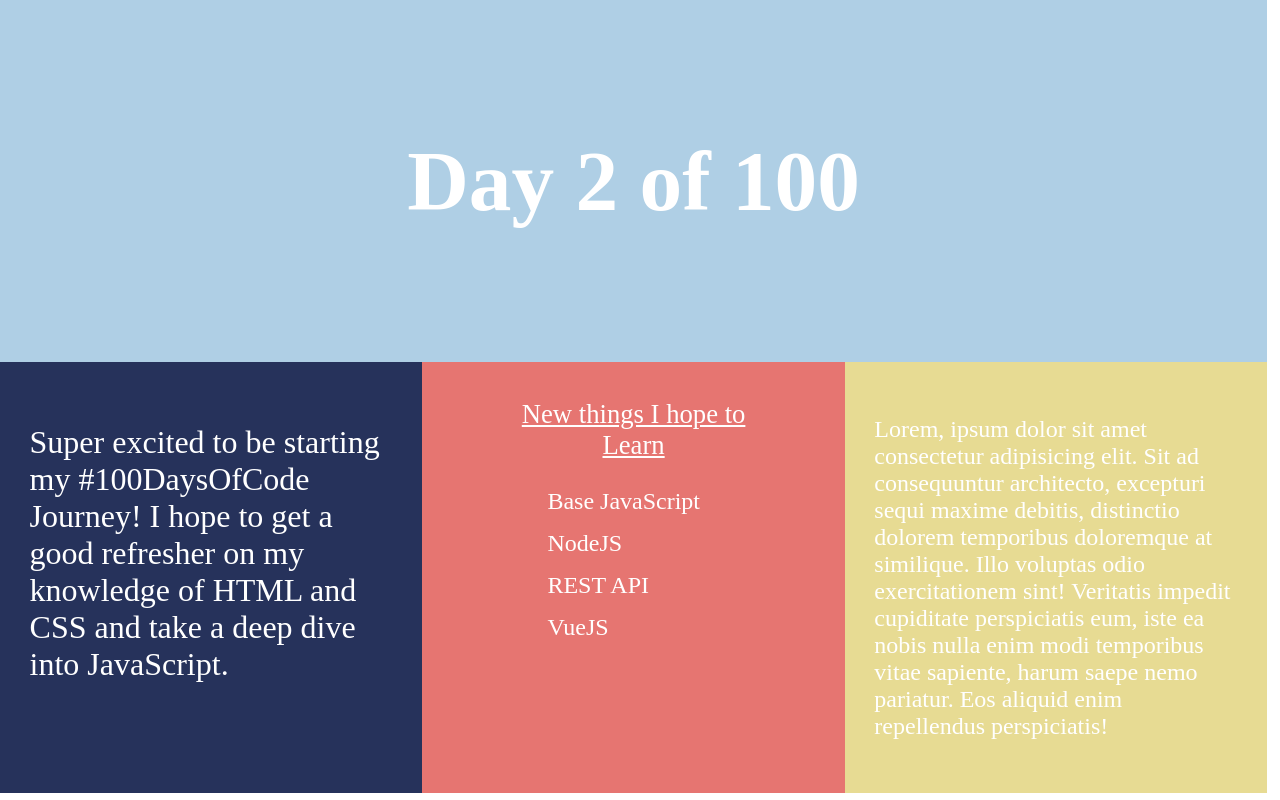
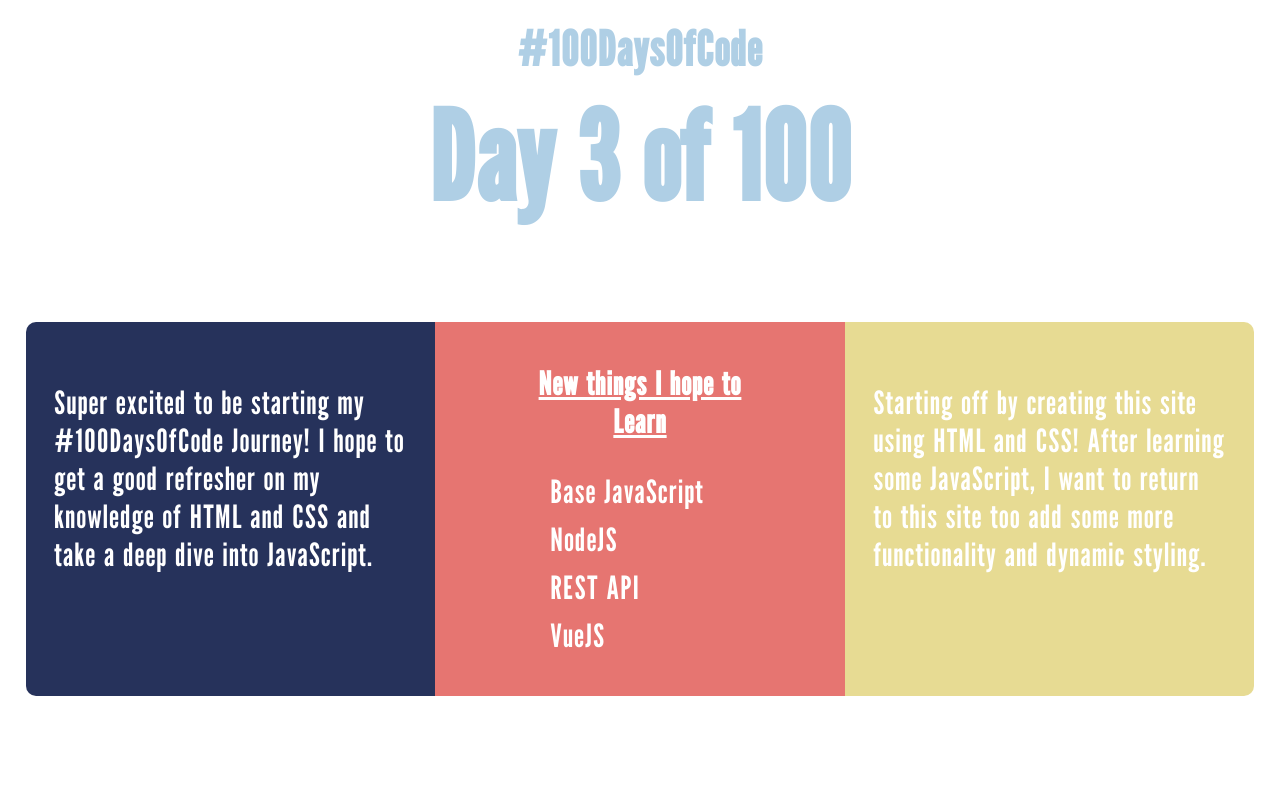
Before and after one commit to m-mcneive/100-days-of-code, a plain HTML site: page Day 1/index.html in a window 1280 px wide. Drawn offline with nearby package versions, Linux system fonts and the light colour scheme.

Commit message:
Added some more styling and font from GoogleFonts

```diff
--- a/Day 1/index.html
+++ b/Day 1/index.html
@@ -3,20 +3,24 @@
   <head>
     <title>100DaysOfCode</title>
     <link rel="stylesheet" type="text/css" href="styles.css" />
+    <link rel="preconnect" href="https://fonts.googleapis.com">
+    <link rel="preconnect" href="https://fonts.gstatic.com" crossorigin>
+    <link href="https://fonts.googleapis.com/css2?family=League+Gothic&display=swap" rel="stylesheet">
   </head>
   <body>
     <div id="grid-container">
       <div id="grid-header">
-        <div class="grid-item">
-          <h1>Day 2 of 100</h1>
+        <div class="grid-item" id="header">
+          <h2>#100DaysOfCode</h2>
+          <h1>Day 3 of 100</h1>
         </div>
       </div>
 
       <div class="grid-item" id="upper">
         <p>
-            Super excited to be starting my #100DaysOfCode Journey! I hope to
-            get a good refresher on my knowledge of HTML and CSS and take a deep
-            dive into JavaScript.
+          Super excited to be starting my #100DaysOfCode Journey! I hope to get
+          a good refresher on my knowledge of HTML and CSS and take a deep dive
+          into JavaScript.
         </p>
       </div>
       <div class="grid-item" id="middle">
@@ -29,8 +33,14 @@
         </ul>
       </div>
       <div class="grid-item" id="lower">
-            <p>Lorem, ipsum dolor sit amet consectetur adipisicing elit. Sit ad consequuntur architecto, excepturi sequi maxime debitis, distinctio dolorem temporibus doloremque at similique. Illo voluptas odio exercitationem sint! Veritatis impedit cupiditate perspiciatis eum, iste ea nobis nulla enim modi temporibus vitae sapiente, harum saepe nemo pariatur. Eos aliquid enim repellendus perspiciatis!</p>
+        <p>
+          Starting off by creating this site using HTML and CSS! After learning
+          some JavaScript, I want to return to this site too add some more
+          functionality and dynamic styling.
+        </p>
       </div>
     </div>
+
+    <div></div>
   </body>
 </html>
--- a/Day 1/styles.css
+++ b/Day 1/styles.css
@@ -1,69 +1,79 @@
 body {
+  color: rgb(175, 207, 229);
   background-color: white;
-  color: white;
   margin: 0;
-  height:500px;
+  height: 500px;
   padding: 0;
-
+  font-family: "League Gothic", sans-serif;
+  letter-spacing: 1pt;
+  word-spacing: 1pt;
 }
 
 #grid-container {
   display: grid;
-    grid-template-columns: 33% 33% 33%;
-    height: 300px;
-    margin: 0;
-    width: auto;
+  grid-template-columns: 32% 32% 32%;
+  justify-content: center;
 }
 
 .grid-item {
-    padding: 75px;
+  padding: 10px 75px;
+  color: white;
+  font-size: 24pt;
 }
 
-
 #grid-header {
-    background-color: rgb(175, 207, 229);
   grid-column: 1/-1;
   text-align: center;
 }
 
 h1 {
-    font-size: 64pt;
+  font-size: 92pt;
+  font-weight: bolder;
+  margin-top: 5px;
+}
+h2 {
+    margin: 0;
+    padding-top: 10px;
+}
+
+#header {
+  padding: 10px;
+  color: rgb(175, 207, 229);
 }
 
 #middle {
   background-color: rgb(230, 117, 113);
   padding-top: 10px;
-    font-size: 18pt;
   text-align: center;
 }
 
 .list-header {
   margin: 20px, 0;
   text-decoration: underline;
-    font-size: 20pt;
+  font-weight: bold;
 }
 
 ul {
-    margin: 10px;
-    list-style: none;
+  list-style:none;
   text-align: left;
 }
 
 li {
-    margin: 15px 0;
-
+  margin: 10px 0;
 }
 
 #upper {
   background-color: rgb(38, 50, 91);
-    font-size: 24pt;
   padding: 7%;
+  border-top-left-radius: 10px;
+  border-bottom-left-radius: 10px;
 }
 
 #lower {
   background-color: rgb(231, 219, 147);
-    font-size: 18pt;
   padding: 7%;
+  border-top-right-radius: 10px;
+  border-bottom-right-radius: 10px;
 }
 
 footer {
```
Lines whose indentation alone changed are shown as unchanged.
